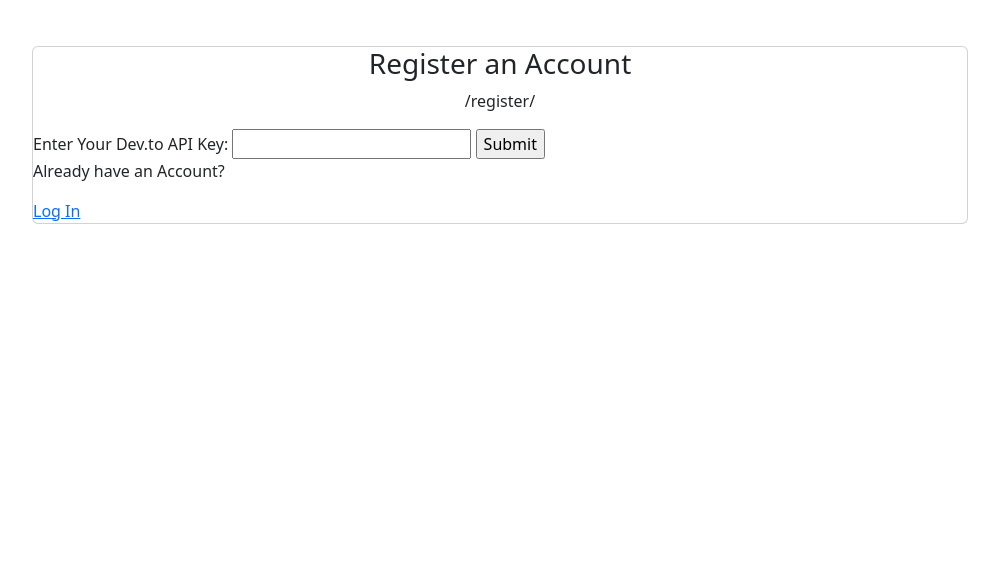
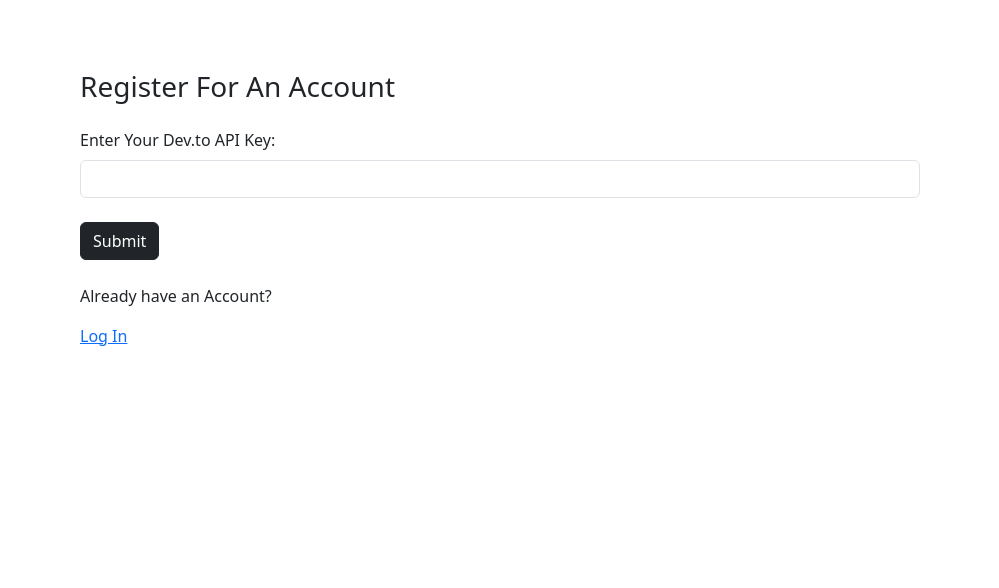
Before and after one commit to York13Pud/python-project-dev-to-stats, a Django app: page /register/ in a window 1280 px wide. Shown: the part 74-662 px from the top of the page, without its empty margins (140-1139 px from the left). Run offline with Django 4.2, Linux system fonts and the light colour scheme; parts of the project's set-up code (start-up, migrations or seed data) failed here and were passed over.

Commit message:
Changed CSS for inputs and form in general

```diff
--- a/project/apps/users/templates/register.html
+++ b/project/apps/users/templates/register.html
@@ -2,35 +2,45 @@
 
 {% block content %}
 
-<div class="auth">
-    <div class="card">
-        <div class="auth__header text-center">
-            <h3>Register an Account</h3>
-            <p>{{ request.path }}</p>
+<div class="">
+    <div class="m-4">
+        <div class="m-4">
+            <h3>Register For An Account</h3>
         </div>
 
         {% if request.path == "/register/" %}
 
-            <form method="POST" action="{% url 'register' %}" class="form auth__form">
-                {% csrf_token %}
-                <label for="formInput#text">Enter Your Dev.to API Key: </label>
-                <input type="password" name="api-key" />
-                <input class="" type="submit" value="Submit" />
-            </form>
+        <form method="POST" action="{% url 'register' %}" class="form auth__form">
+            {% csrf_token %}
+            <div class="m-4">
+                <label class="form-label" for="formInput#text">Enter Your Dev.to API Key: </label>
+                <input class="form-control" type="password" name="api-key" />
+            </div>
+            {% if field.help_text %}
+                <small>{{field.help_text}}</small>
+            {% endif %}
+
+            {% for error in field.errors %}
+                <p style="color: red;">{{ error }}</p>
+            {% endfor %}
+            <div class="m-4">
+                <input class="btn btn-dark" type="submit" value="Submit" />
+            </div>
+        </form>
 
         {% else %}
 
-            <form method="POST" action="{% url 'register_details' %}" class="form auth__form">
+            <form method="POST" action="{% url 'register_details' %}" class="form">
                 {% csrf_token %}
                 {% for field in form %}
 
-                    <div class="form__field">
-                        <label for="formInput#text">{{ field.label | title }}</label>
+                    <div class="m-4">
+                        <label class="form-label" for="formInput#text">{{ field.label | title }}</label>
                         {{ field }}
 
-                        {% comment %} {% if field.help_text %}
+                        {% if field.help_text %}
                             <small>{{field.help_text}}</small>
-                        {% endif %} {% endcomment %}
+                        {% endif %}
 
                         {% for error in field.errors %}
                             <p style="color: red;">{{ error }}</p>
@@ -40,14 +50,14 @@
 
                 {% endfor %}
 
-                <div class="auth__actions">
-                    <input class="" type="submit" value="Sign Up" />
+                <div class="m-4">
+                    <input class="btn btn-dark" type="submit" value="Sign Up" />
                 </div>
             </form>
 
         {% endif %}
 
-        <div class="auth__alternative">
+        <div class="m-4">
             <p>Already have an Account?</p>
             <a href="{% url 'login' %}">Log In</a>
         </div>
```
